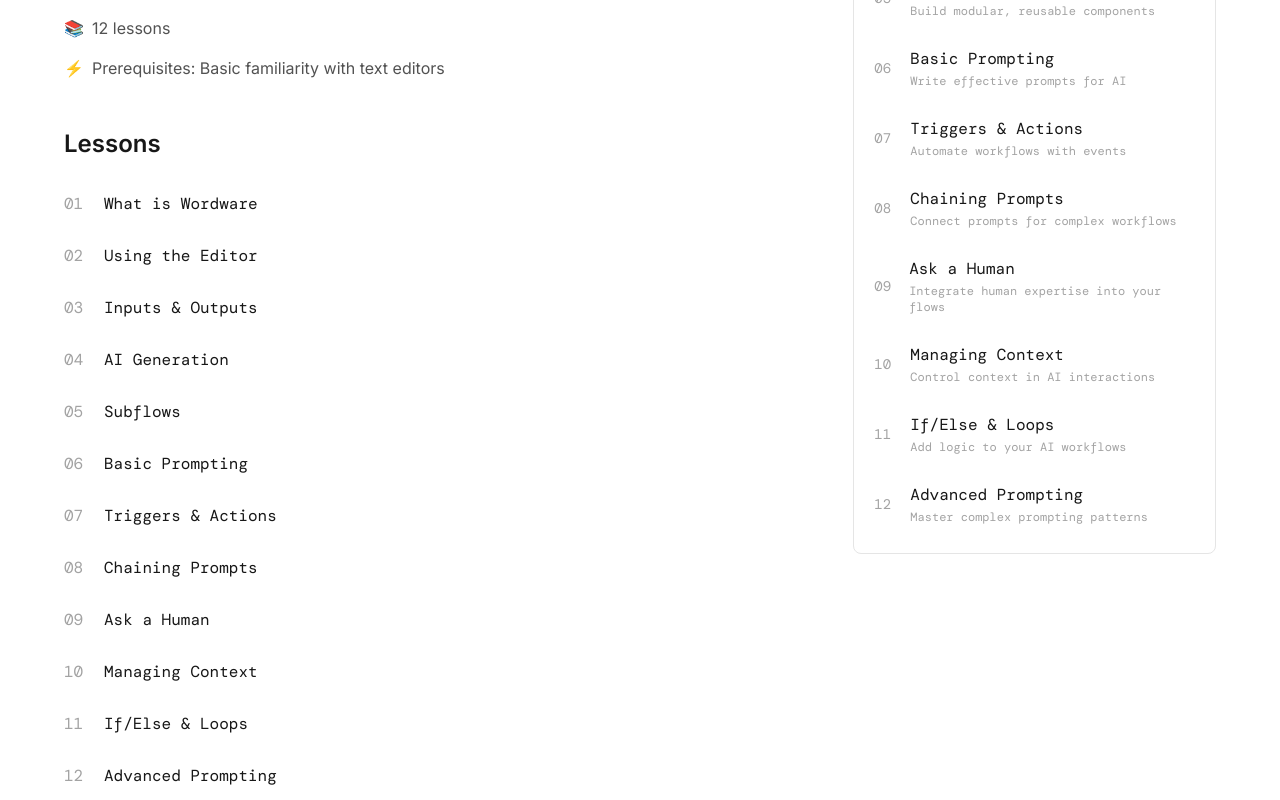
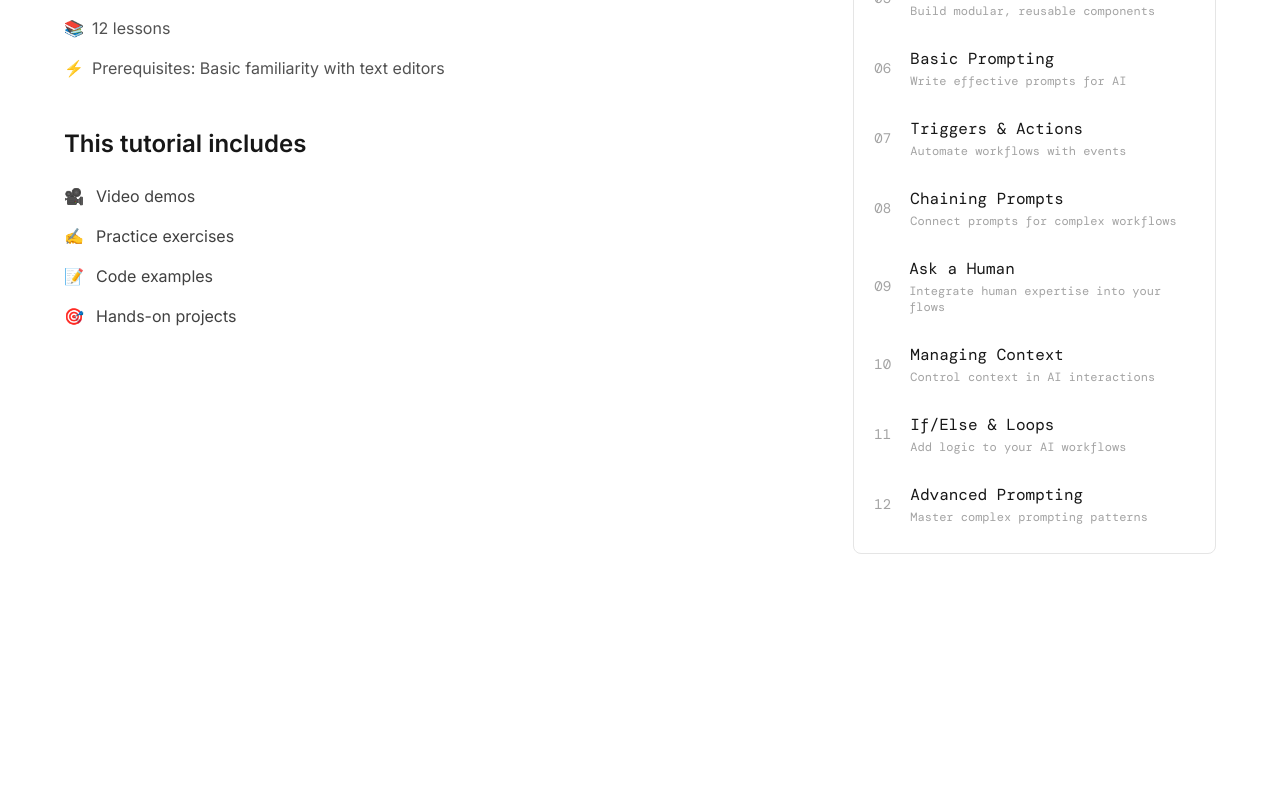
Before and after one commit to DomVinyard/tiptap-test, a Next.js app in the folder templates/next-block-editor-app/: page /education-101 in a window 1280 px wide. Shown: the part 1000-1800 px from the top of the page. After the commit the page ends 1602 px from the top, so only its background shows below. Built offline with nearby package versions, Linux system fonts and the light colour scheme.

Commit message:
Update page.tsx

```diff
--- a/templates/next-block-editor-app/src/app/education-101/page.tsx
+++ b/templates/next-block-editor-app/src/app/education-101/page.tsx
@@ -184,23 +184,6 @@
                   </div>
                 </div>
 
-                <div>
-                  <h2 className="text-2xl font-semibold mb-6">Lessons</h2>
-                  <div className="space-y-3">
-                    {lessons.map((lesson, index) => (
-                      <Link
-                        key={lesson.id}
-                        href={`/education-101/lessons/${lesson.id}`}
-                        className="block hover:bg-neutral-50 -mx-4 px-4 py-2 rounded-lg"
-                      >
-                        <div className="flex items-baseline gap-4">
-                          <span className={`text-neutral-400 w-6 flex-none ${dmMono.className}`}>{String(index + 1).padStart(2, '0')}</span>
-                          <span className={dmMono.className}>{lesson.title}</span>
-                        </div>
-                      </Link>
-                    ))}
-                  </div>
-                </div>
 
                 <div>
                   <h2 className="text-2xl font-semibold mb-6">This tutorial includes</h2>
```
